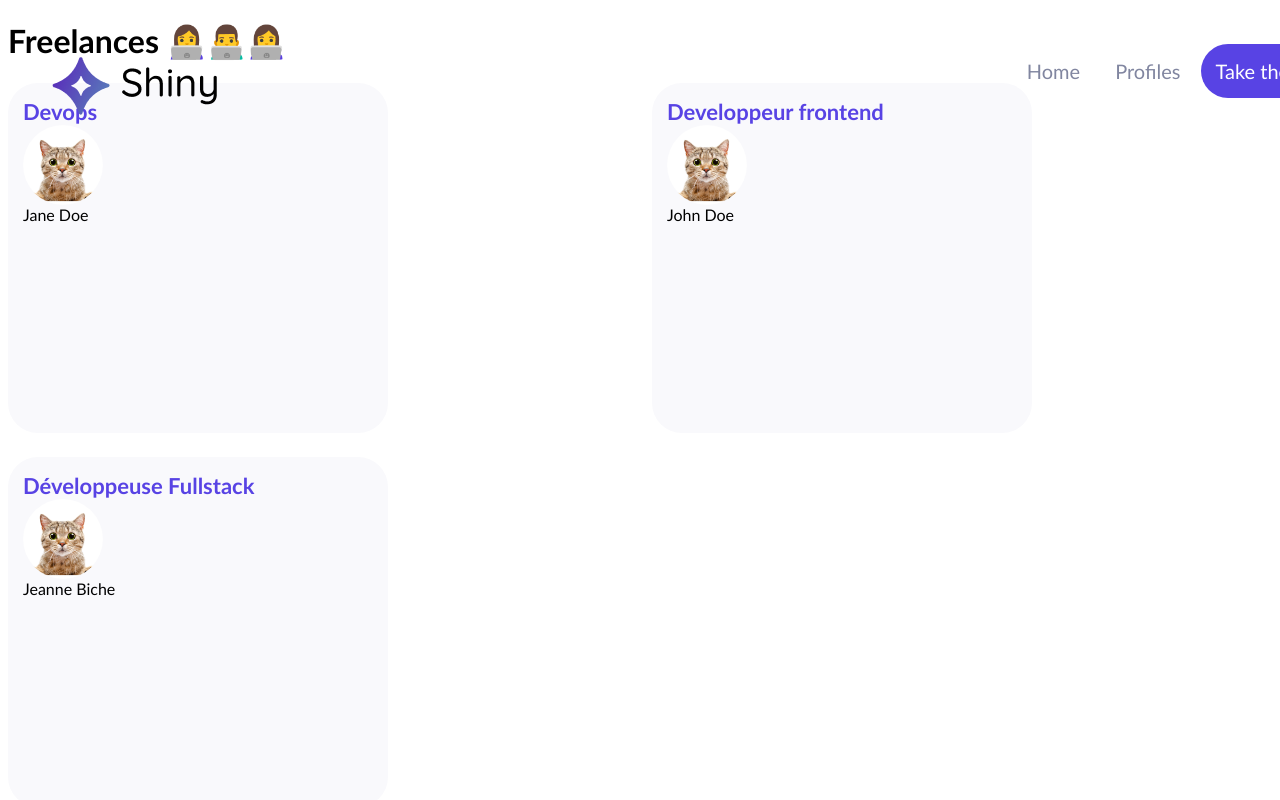
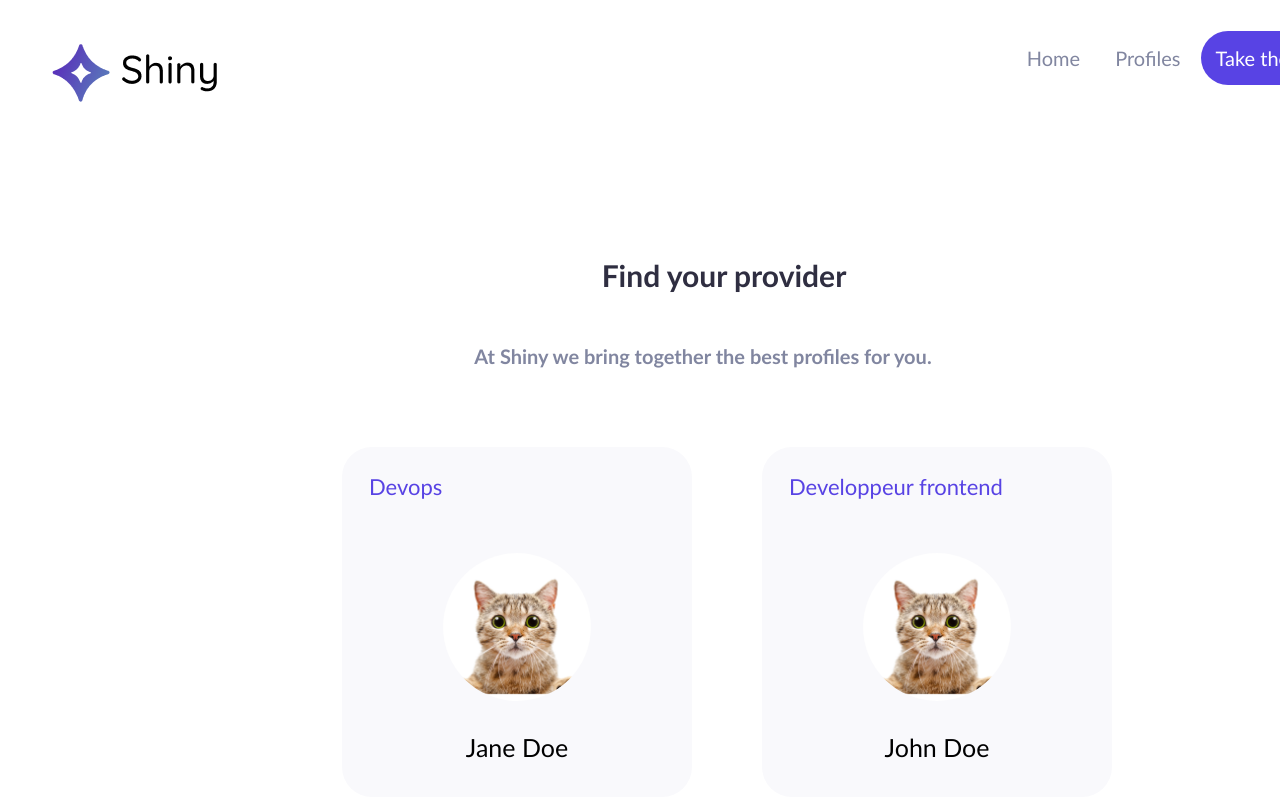
Before and after one commit to Vini-cp/shiny-agency-react, a React (Create React App) app: page /freelances in a window 1280 px wide. Shown: the top 800 px of the page. Built offline with nearby package versions, Linux system fonts and the light colour scheme.

Commit message:
Edit Profiles Page

```diff
--- a/src/components/Card/index.jsx
+++ b/src/components/Card/index.jsx
@@ -4,21 +4,43 @@ import styled from 'styled-components';
 import colors from '../../utils/style/colors';
 
 const CardLabel = styled.span`
-    color: #5843e4;
+  position: relative;
+  top: 27px;
+  padding-left: 27px;
+  font-family: Trebuchet MS;
+  font-style: normal;
+  font-weight: normal;
   font-size: 22px;
-    font-weight: bold;
+  line-height: 26px;
+  color: ${colors.bordercolor};
 `;
 
 const CardImage = styled.img`
-    height: 80px;
-    width: 80px;
+  position: relative;
+  height: 148px;
+  width: 148px;
+  top: 80px;
+  margin-left: auto;
+  margin-right: auto;
   border-radius: 50%;
+`;
+
+const CardName = styled.span`
+  position: relative;
+  top: 112px;
+
+  font-family: Trebuchet MS;
+  font-style: normal;
+  font-weight: normal;
+  font-size: 25px;
+  line-height: 29px;
+
+  text-align: center;
 `;
 
 const CardWrapper = styled.div`
   display: flex;
   flex-direction: column;
-    padding: 15px;
   background-color: ${colors.backgroundLight};
   border-radius: 30px;
   width: 350px;
@@ -29,12 +51,14 @@ const CardWrapper = styled.div`
   }
 `;
 
-function Card({ label, title, picture }) {
+function Card(props) {
+  const { label, title, picture } = props;
+
   return (
     <CardWrapper>
       <CardLabel>{label}</CardLabel>
       <CardImage src={picture} alt="freelance" />
-      <span>{title}</span>
+      <CardName>{title}</CardName>
     </CardWrapper>
   );
 }
--- a/src/pages/Freelances/index.jsx
+++ b/src/pages/Freelances/index.jsx
@@ -1,6 +1,7 @@
 import DefaultPicture from '../../assets/profile.png';
 import Card from '../../components/Card';
 import styled from 'styled-components';
+import colors from '../../utils/style/colors'
 
 const freelanceProfiles = [
   {
@@ -18,19 +19,64 @@ const freelanceProfiles = [
     jobTitle: 'Développeuse Fullstack',
     picture: DefaultPicture,
   },
+  {
+    name: 'Jeanne Biche',
+    jobTitle: 'Développeur backend',
+    picture: DefaultPicture,
+  },
 ];
 
+const Title = styled.p`
+  position: absolute;
+  width: 448px;
+  height: 45px;
+  left: 500px;
+  top: 226px;
+
+  font-family: Trebuchet MS;
+  font-style: normal;
+  font-weight: bold;
+  font-size: 30px;
+  line-height: 132.5%;
+
+  text-align: center;
+
+  color: ${colors.textcolor};
+`;
+
+const SubTitle = styled.p`
+  position: absolute;
+  width: 1002px;
+  height: 27px;
+  left: 202px;
+  top: 323px;
+
+  font-family: Trebuchet MS;
+  font-style: normal;
+  font-weight: bold;
+  font-size: 20px;
+  line-height: 132.5%;
+
+  text-align: center;
+
+  color: ${colors.secondary};
+`;
+
 const CardsContainer = styled.div`
-    display: grid;
-    gap: 24px;
-    grid-template-rows: 350px 350px;
-    grid-template-columns: repeat(2, 1fr);
+  display: grid;
+  position: absolute;
+  left: 342px;
+  top: 447px;
+  gap: 52px 70px;
+  grid-template-rows: 350px 350px;
+  grid-template-columns: repeat(2, 1fr);
 `
 
 function Freelances() {
   return (
     <div>
-      <h1>Freelances 👩‍💻👨‍💻👩‍💻</h1>
+      <Title>Find your provider</Title>
+      <SubTitle>At Shiny we bring together the best profiles for you.</SubTitle>
       <CardsContainer>
         {freelanceProfiles.map((profile, index) => (
           <Card
```
Lines whose indentation alone changed are shown as unchanged.
